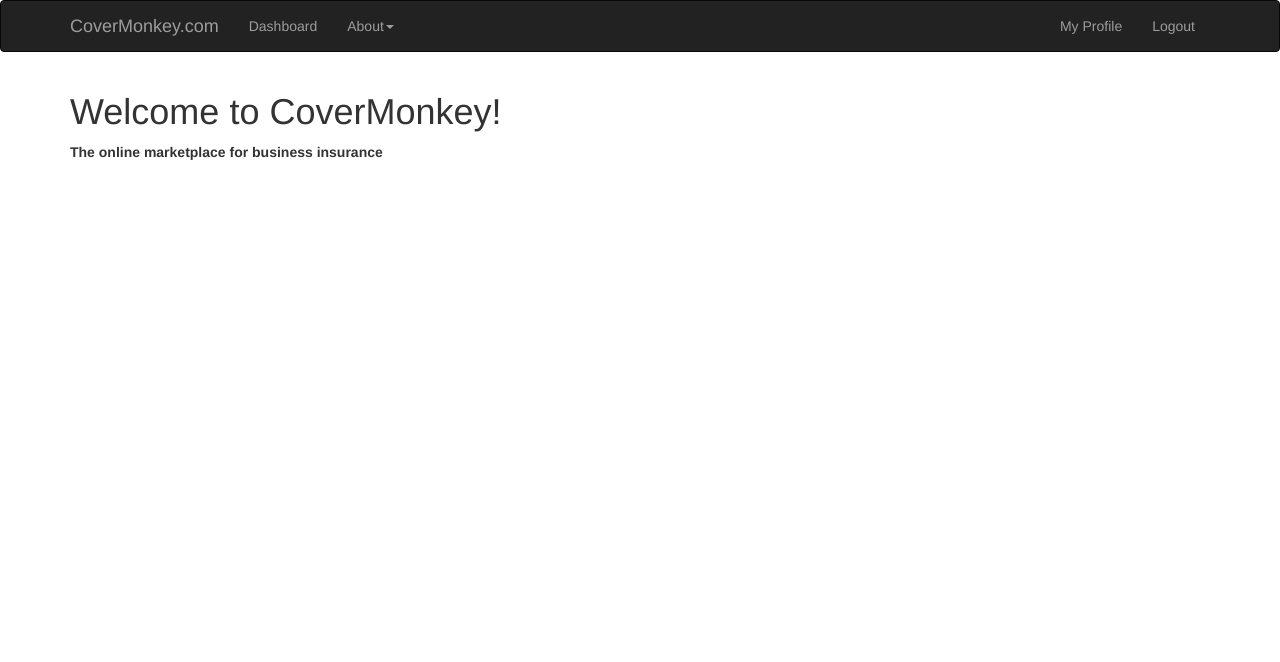
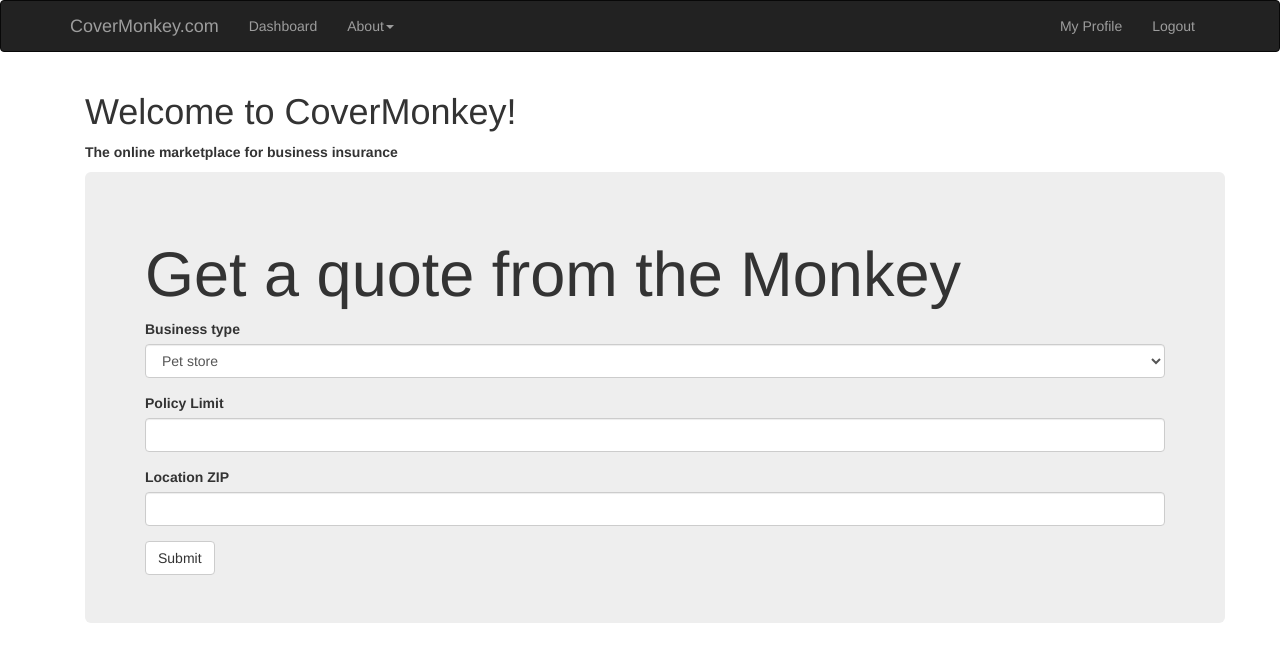
Before and after one commit to orenwf/covermonkey, a Flask app: page / in a window 1280 px wide. Shown: the top 662 px of the page. Run offline with Flask 2, Linux system fonts and the light colour scheme; the visitor is signed in with stand-in values (Sample User, id 1); data comes from the database, SQL or seed files in the repository; some libraries are stand-ins or nearby versions.

Commit message:
added policy inquiry model, form, route and jumbotron to index

```diff
--- a/app/forms.py
+++ b/app/forms.py
@@ -1,5 +1,5 @@
 from flask_wtf import FlaskForm
-from wtforms import StringField, PasswordField, BooleanField, SubmitField, TextAreaField
+from wtforms import StringField, PasswordField, BooleanField, SubmitField, TextAreaField, SelectField, DecimalField, IntegerField
 from wtforms.validators import DataRequired, ValidationError, Email, EqualTo, Length
 from app.models import User
 
@@ -44,3 +44,17 @@ class EditProfileForm(FlaskForm):
             user = User.query.filter_by(username=self.username.data).first()
             if user is not None:
                 raise ValidationError('Please use a different username.')
+
+
+class PolicyQuoteForm(FlaskForm):
+    business_type = SelectField('Business type',
+                                choices=[   ('pet_shop', 'Pet store'),
+                                            ('food', 'Restaurant'),
+                                            ('alcohol', 'Bar'),
+                                            ('office', 'Business office'),
+                                            ('grooming', 'Hair salon'),
+                                            ('market', 'Supermarket')   ],
+                                validators=[DataRequired()])
+    limit = DecimalField('Policy Limit', places=2, validators=[DataRequired()])
+    zip_code = IntegerField('Location ZIP', validators=[DataRequired()])
+    submit = SubmitField('Submit')
--- a/app/models.py
+++ b/app/models.py
@@ -39,6 +39,21 @@ class Post(db.Model):
         return '<Post {}>'.format(self.body)
 
 
+class PolicyInquiry(db.Model):
+    id = db.Column(db.Integer, primary_key=True)
+    business = db.Column(db.String(140))
+    timestamp = db.Column(db.DateTime, index=True, default=datetime.utcnow)
+    zip_code = db.Column(db.Integer)
+    limit = db.Column(db.Float)
+    user_id = db.Column(db.Integer, db.ForeignKey('user.id'))
+
+    def __repr__(self):
+        return '<Inquiry {}, {}, {}, {}>'.format(self.timestamp,
+                                                 self.business,
+                                                 self.zip_code,
+                                                 self.limit)
+
+
 @login.user_loader
 def load_user(id):
     return User.query.get(int(id))
--- a/app/routes.py
+++ b/app/routes.py
@@ -1,21 +1,36 @@
 from app import app, db
-from app.forms import LoginForm, RegistrationForm, EditProfileForm
-from app.models import User
+from app.forms import LoginForm, RegistrationForm, EditProfileForm, PolicyQuoteForm
+from app.models import User, PolicyInquiry
 from datetime import datetime
 from flask import render_template, flash, redirect, url_for, request
 from flask_login import current_user, login_user, logout_user, login_required
 from werkzeug.urls import url_parse
 
 
-@app.route('/')
-@app.route('/index')
+@app.route('/', methods=['GET', 'POST'])
+@app.route('/index', methods=['GET', 'POST'])
 def index():
-    return render_template('index.html', title='Home')
+    form = PolicyQuoteForm()
+    if form.validate_on_submit():
+        inquiry = PolicyInquiry(business=form.business_type.data,
+                                zip_code=form.zip_code.data,
+                                limit=form.limit.data)
+        if not current_user.is_authenticated:
+            flash('Please log in to get a quote')
+            return redirect(url_for('login'))
+        inquiry.user_id = current_user.id
+        db.session.add(inquiry)
+        db.session.commit()
+        flash('Thank you for your inquiry')
+        return redirect(url_for('dashboard'))
+    return render_template('index.html', title='Home', form=form)
+
 
 @app.route('/dashboard')
 @login_required
 def dashboard():
-    return render_template('dashboard.html')
+    return render_template('dashboard.html', title='Dashboard')
+
 
 @app.route('/login', methods=['GET', 'POST'])
 def login():
--- a/app/templates/index.html
+++ b/app/templates/index.html
@@ -1,8 +1,13 @@
 {% extends "base.html" %}
+{% import 'bootstrap/wtf.html' as wtf %}
 
-{% block content %}
+{% block app_content %}
   <div class="container">
     <h1>Welcome to CoverMonkey!</h1>
     <div><p><b>The online marketplace for business insurance</b></p></div>
+    <div class="jumbotron">
+      <h1>Get a quote from the Monkey</h1>
+      {{ wtf.quick_form(form) }}
+    </div>
   </div>
 {% endblock %}
```
